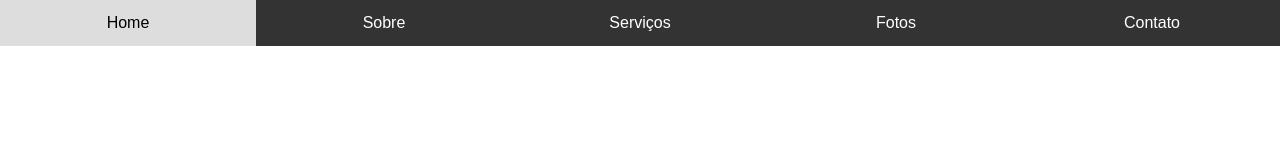
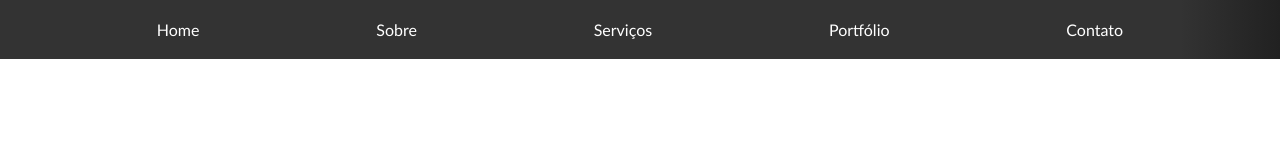
Before and after one commit to fikobayashi/menu-responsivo, a plain HTML site: page index.html in a window 1280 px wide. Drawn offline with Linux system fonts and the light colour scheme.

Commit message:
update menu

```diff
--- a/index.html
+++ b/index.html
@@ -1,18 +1,29 @@
 <!DOCTYPE html>
 <html lang="pt-BR">
+
 <head>
     <meta charset="UTF-8">
     <meta name="viewport" content="width=device-width, initial-scale=1.0">
     <link rel="stylesheet" href="style.css">
     <title>Menu Responsivo</title>
 </head>
+
 <body>
-    <div class="navbar">
-        <a href="#home">Home</a>
-        <a href="#about">Sobre</a>
-        <a href="#services">Serviços</a>
-        <a href="#fotos">Fotos</a>
-        <a href="#contact">Contato</a>
-    </div>
+    <header class="menu-wrapper">
+        <!-- <div class="blur left-blur"></div> -->
+        <div class="menu-container">
+            <div class="menu-content">
+                <a href="#">Home</a>
+                <a href="#">Sobre</a>
+                <a href="#">Serviços</a>
+                <a href="#">Portfólio</a>
+                <a href="#">Contato</a>
+                <!-- Adicione mais itens conforme necessário -->
+            </div>
+        </div>
+        <div class="blur right-blur"></div>
+    </header>
+
 </body>
+
 </html>
--- a/style.css
+++ b/style.css
@@ -1,37 +1,62 @@
 body {
-  font-family: Arial, sans-serif;
+  font-family: 'Trebuchet MS', 'Lucida Sans Unicode', 'Lucida Grande', 'Lucida Sans', Arial, sans-serif;
   margin: 0;
   padding: 0;
 }
 
-.navbar {
+.menu-wrapper {
+  position: relative;
   display: flex;
-  /* flex-wrap: wrap; */
+  align-items: center;
+  width: 100%;
   background-color: #333;
-  overflow: hidden;
+
 }
 
-.navbar a {
-  flex: 1;
-  text-align: center;
-  padding: 14px;
-  text-decoration: none;
-  color: white;
+.blur {
+  position: absolute;
+  top: 0;
+  bottom: 0;
+  width: 100px; /* Ajuste conforme necessário */
+  z-index: 1;
+  pointer-events: none; /* Permite clicar nos itens do menu através do desfoque */
 }
 
-.navbar a:hover {
-  background-color: #ddd;
-  color: black;
+.left-blur {
+  left: 0;
+  /* background: linear-gradient(to right, rgba(255, 255, 255, 1), rgba(255, 255, 255, 0)); */
+  background: linear-gradient(to right, rgba(33, 33, 33, 1), rgba(255, 255, 255, 0));
 }
 
-@media (max-width: 600px) {
-  /* .navbar a {
-                flex-basis: 100%;
-            } */
-  body {
-    font-size: 14px;
-  }
-  .navbar {
-    overflow-x: scroll;
-  }
+.right-blur {
+  right: 0;
+  /* background: linear-gradient(to left, rgba(255, 255, 255, 1), rgba(255, 255, 255, 0)); */
+  background: linear-gradient(to left, rgba(33, 33, 33, 1), rgba(33, 33, 33, 0));
 }
+
+.menu-container {
+  overflow-x: auto;
+  white-space: nowrap;
+  flex-grow: 1;
+  -webkit-overflow-scrolling: touch;
+  position: relative;
+  z-index: 0;
+}
+
+.menu-content {
+  display: flex;
+  justify-content: space-evenly;
+  flex-wrap: nowrap;
+}
+
+.menu-content a {
+  display: inline-block;
+  padding: 20px 20px;
+  text-decoration: none;
+  color: #fff;
+  white-space: nowrap;
+}
+
+.menu-container::-webkit-scrollbar {
+  display: none;
+}
```
Also changed, not shown: img/arrow-left.png (added), img/arrow-right.png (added).
